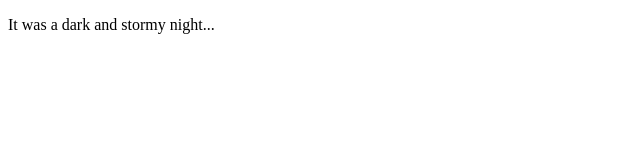
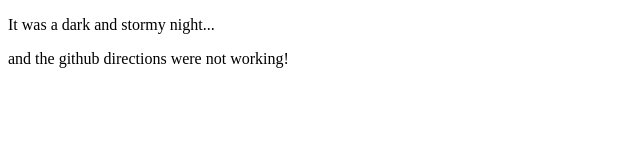
Before and after one commit to cmartinez9414/fireside-story, a plain HTML site: page index.html in a window 1280 px wide. Shown: the whole page, without its empty margins (0-640 px from the left). Drawn offline with Linux system fonts and the light colour scheme.

Commit message:
adding a second line to the story

```diff
--- a/index.html
+++ b/index.html
@@ -2,5 +2,6 @@
 <html>
     <body>
       <p>It was a dark and stormy night...</p>
+      <p>and the github directions were not working!</p>
     </body>
   </html>
```
